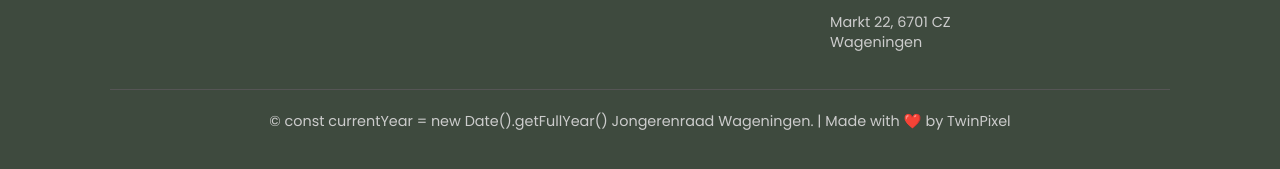
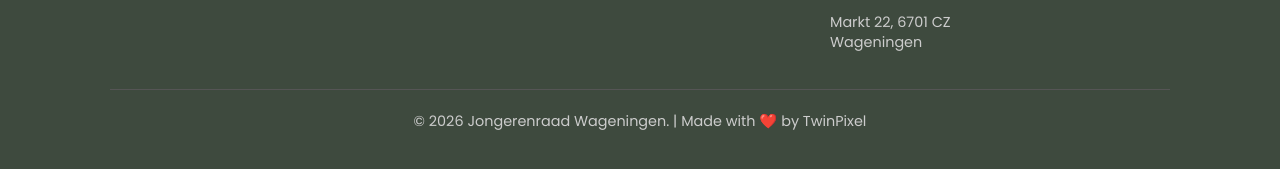
Before and after one commit to Twinpixel-nl/JongerenraadWageningen-Website, an Eleventy site: page src/index.html in a window 1280 px wide. Shown: the part 2280-2449 px from the top of the page. Built offline with nearby package versions, Linux system fonts and the light colour scheme; Eleventy itself is replaced by a stand-in of ours; files that its build step writes are made by us from their sources.

Commit message:
Update layout.html y

```diff
--- a/src/_includes/layout.html
+++ b/src/_includes/layout.html
@@ -134,7 +134,7 @@
         </div>
         <div class="footer-bottom">
             <p>
-              &copy; const currentYear = new Date().getFullYear() Jongerenraad Wageningen. |
+              &copy; <script>document.write(new Date().getFullYear())</script> Jongerenraad Wageningen. |
               <a href="https://twinpixel.nl/">Made with ❤️ by TwinPixel</a>
             </p>
         </div>
```
